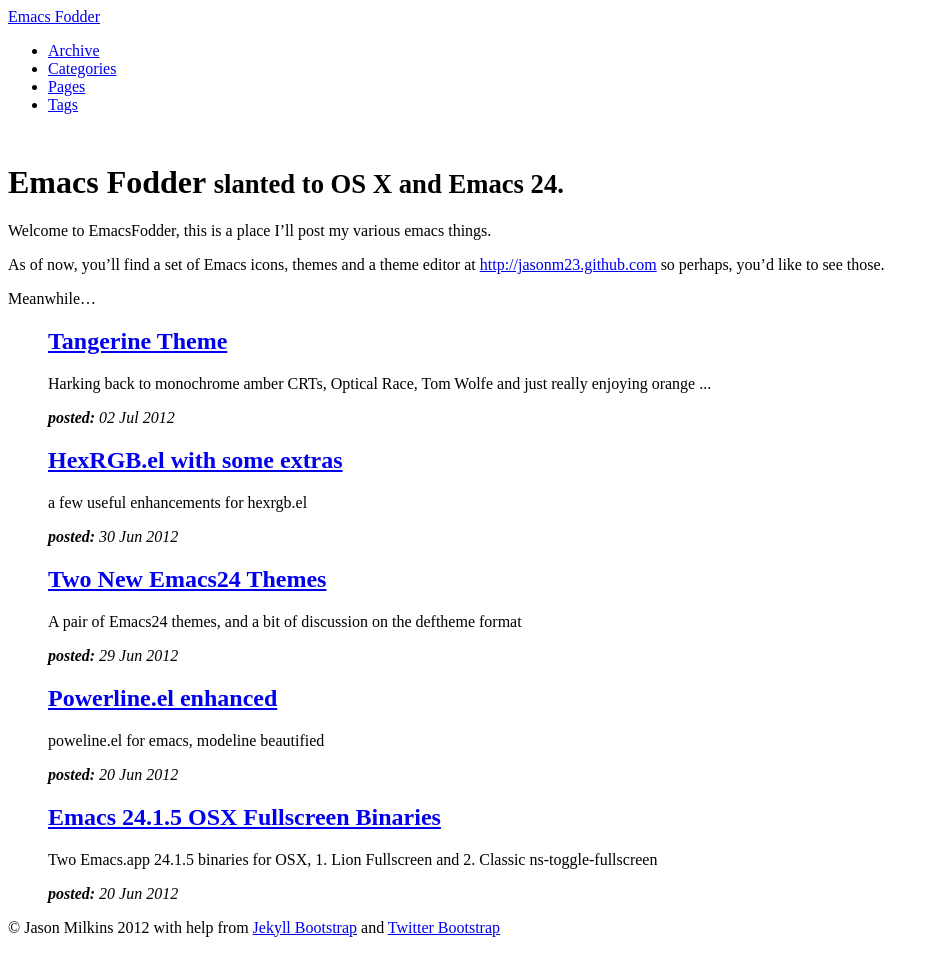
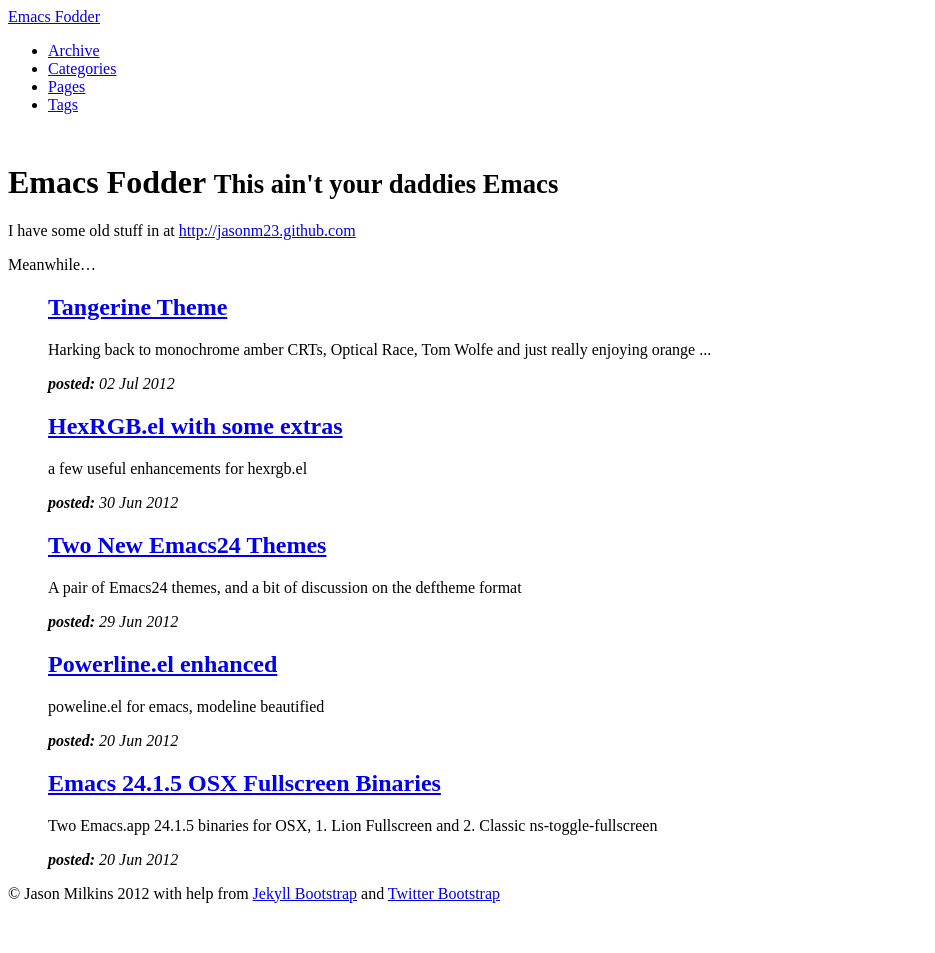
Before and after one commit to jasonm23/OldEmacsFodder, a Jekyll site: the page built from index.md, in a window 1280 px wide. Shown: the whole page, without its empty margins (0-935 px from the left). Built offline with Jekyll 4.4.1, drawn with Linux system fonts in a browser that asks for light colours; after the commit the page ends 919 px from its top, so only the background shows below that.

Commit message:
index fix

```diff
--- a/index.md
+++ b/index.md
@@ -1,16 +1,11 @@
 ---
 layout: page
 title: Emacs Fodder
-tagline: slanted to OS X and Emacs 24.
+tagline: This ain't your daddies Emacs
 ---
 {% include JB/setup %}
 
-Welcome to EmacsFodder, this is a place I'll post my various emacs
-things.
-
-As of now, you'll find a set of Emacs icons, themes and a theme editor
-at [http://jasonm23.github.com](http://jasonm23.github.com) so
-perhaps, you'd like to see those.
+I have some old stuff in at [http://jasonm23.github.com](http://jasonm23.github.com)
 
 Meanwhile...
 
```
